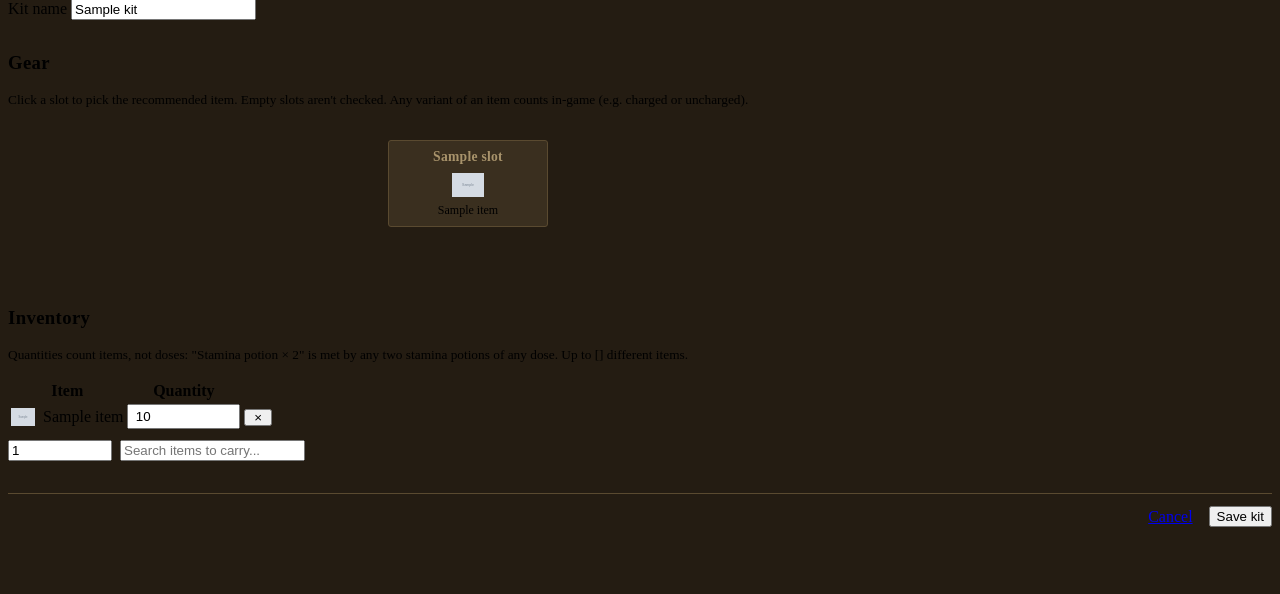
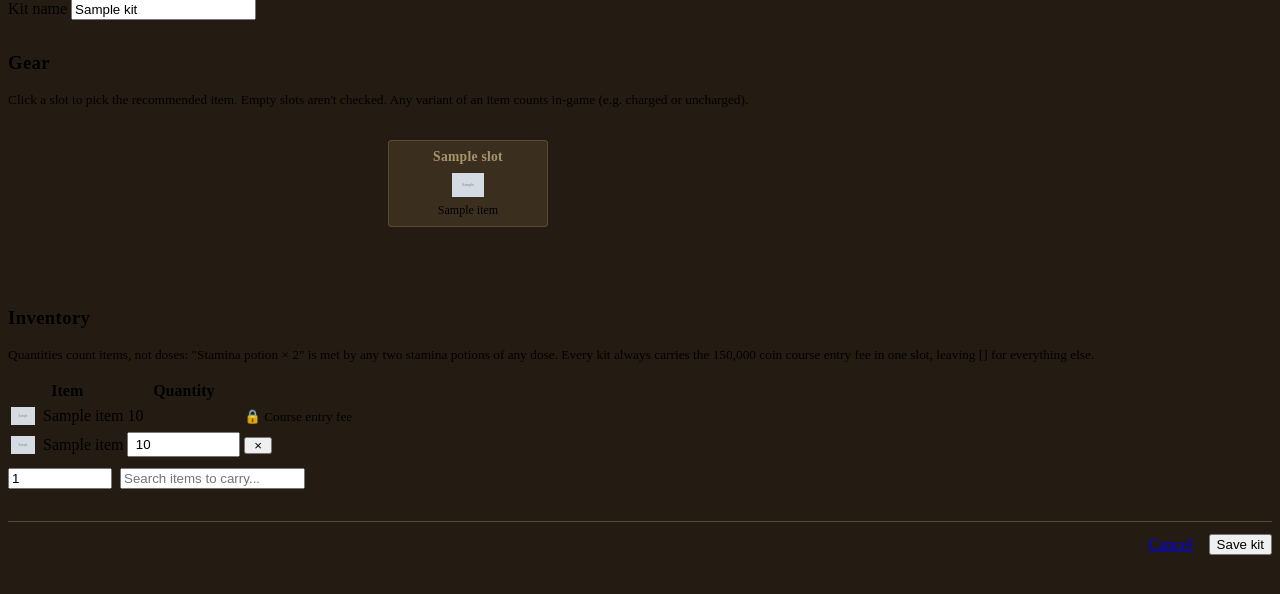
Before and after one commit to Scathis/AgilityCCTracker, a FastAPI app: template server/app/web/templates/kits/edit.html in a window 1280 px wide. Shown: the part 170-764 px from the top of the page. Run offline with FastAPI, Linux system fonts and the light colour scheme; the template is opened without the code that fills it: most values are stand-ins (such as "Sample title", 1, 10 or a date in 2020); grey boxes marked "Sample" are stand-in pictures; some libraries are stand-ins or nearby versions.

Commit message:
Put the 150k course entry fee in every kit
Every kit served to the plugin now carries 150,000 coins in one
inventory slot (the Wilderness Agility Course entry fee). It's added at
serve time, shown as a locked row in the kit editor, and leaves 27 lines
for everything else.

Co-Authored-By: Claude Opus 5.5 <noreply@anthropic.com>

```diff
--- a/server/app/models/kit.py
+++ b/server/app/models/kit.py
@@ -4,6 +4,12 @@ from sqlalchemy.orm import Mapped, mapped_column
 from app.models.base import Base
 
 INVENTORY = "INVENTORY"
+
+# Every runner kit carries the Wilderness Agility Course entry fee: 150,000
+# coins in one inventory slot. Added to every kit when it's served (never
+# stored), so it can't be forgotten or removed on the dashboard.
+COINS_ITEM_ID = 995
+COURSE_FEE_COINS = 150_000
 
 
 class Kit(Base):
--- a/server/app/web/templates/kits/edit.html
+++ b/server/app/web/templates/kits/edit.html
@@ -161,9 +161,16 @@
 
   <section class="editor-section">
     <h3>Inventory</h3>
-    <p><small>Quantities count items, not doses: "Stamina potion &times; 2" is met by any two stamina potions of any dose. Up to {{ max_lines }} different items.</small></p>
+    <p><small>Quantities count items, not doses: "Stamina potion &times; 2" is met by any two stamina potions of any dose. Every kit always carries the 150,000 coin course entry fee in one slot, leaving {{ max_lines }} for everything else.</small></p>
     <table class="inventory-table">
       <thead><tr><th>Item</th><th>Quantity</th><th></th></tr></thead>
+      <tbody>
+        <tr class="fee-row">
+          <td><div class="item-cell"><img src="{{ fee.item.icon }}" alt="" class="item-icon-sm" loading="lazy" onerror="this.style.visibility='hidden'">{{ fee.item.name }}</div></td>
+          <td>{{ "{:,}".format(fee.qty) }}</td>
+          <td><small title="Every kit carries the course entry fee">🔒 Course entry fee</small></td>
+        </tr>
+      </tbody>
       <tbody id="inventory-rows">
         {% for line in inventory %}
         <tr data-id="{{ line.item.id }}">
@@ -175,7 +182,7 @@
         {% endfor %}
       </tbody>
     </table>
-    <p id="inventory-empty" {% if inventory %}hidden{% endif %}><small>Nothing to carry yet.</small></p>
+    <p id="inventory-empty" {% if inventory %}hidden{% endif %}><small>Nothing else to carry yet.</small></p>
     <div class="inv-add">
       <input type="number" id="inv-add-qty" value="1" min="1" max="100000" aria-label="Quantity to add">
       <input type="search" name="q" placeholder="Search items to carry..." autocomplete="off"
@@ -218,6 +225,7 @@
   }
 
   function addInventory(id, name, icon) {
+    if (String(id) === '{{ fee.item.id }}') { alert('The 150,000 coin entry fee is already in every kit.'); return; }
     const qtyInput = document.getElementById('inv-add-qty');
     const qty = Math.max(1, parseInt(qtyInput.value, 10) || 1);
     const existing = rows.querySelector('tr[data-id="' + id + '"]');
@@ -225,7 +233,7 @@
       const q = existing.querySelector('input[name="inv_qty"]');
       q.value = Math.min(100000, (parseInt(q.value, 10) || 0) + qty);
     } else {
-      if (rows.children.length >= maxLines) { alert('A kit can carry at most ' + maxLines + ' different items.'); return; }
+      if (rows.children.length >= maxLines) { alert('A kit can carry at most ' + maxLines + ' items besides the entry fee.'); return; }
       const tr = document.createElement('tr');
       tr.dataset.id = id;
       tr.innerHTML = '<td><div class="item-cell"><img src="' + esc(icon) + '" alt="" class="item-icon-sm" onerror="this.style.visibility=\'hidden\'">' + esc(name) + '</div>'
--- a/server/app/web/templates/kits/list.html
+++ b/server/app/web/templates/kits/list.html
@@ -33,6 +33,7 @@
     <li>Runners pick one from the dropdown in the plugin's sidebar. The default kit is pre-selected for anyone who hasn't chosen.</li>
     <li>Once they say they're attending as a runner, the plugin checks their gear and inventory against it until they reach the course, and outlines anything missing in their bank.</li>
     <li>That check runs on their own machine; nothing about their inventory is sent back.</li>
+    <li>Every kit automatically includes the 150,000 coins needed to enter the course, in one inventory slot.</li>
     <li>Kits are advice only. What actually gets a runner flagged is set under <a href="/settings">Settings &rarr; Runner gear rules</a>.</li>
   </ul>
 </div>
```
Also changed, not shown: docs/BUILD_LOG.md (+11 -0 lines), docs/DEV_SETUP.md (+3 -0 lines), server/app/api/v1/status.py (+14 -6 lines), server/app/web/routes/kits.py (+17 -4 lines), server/tests/test_kits_flow.py (+35 -1 lines), 1 other file.
